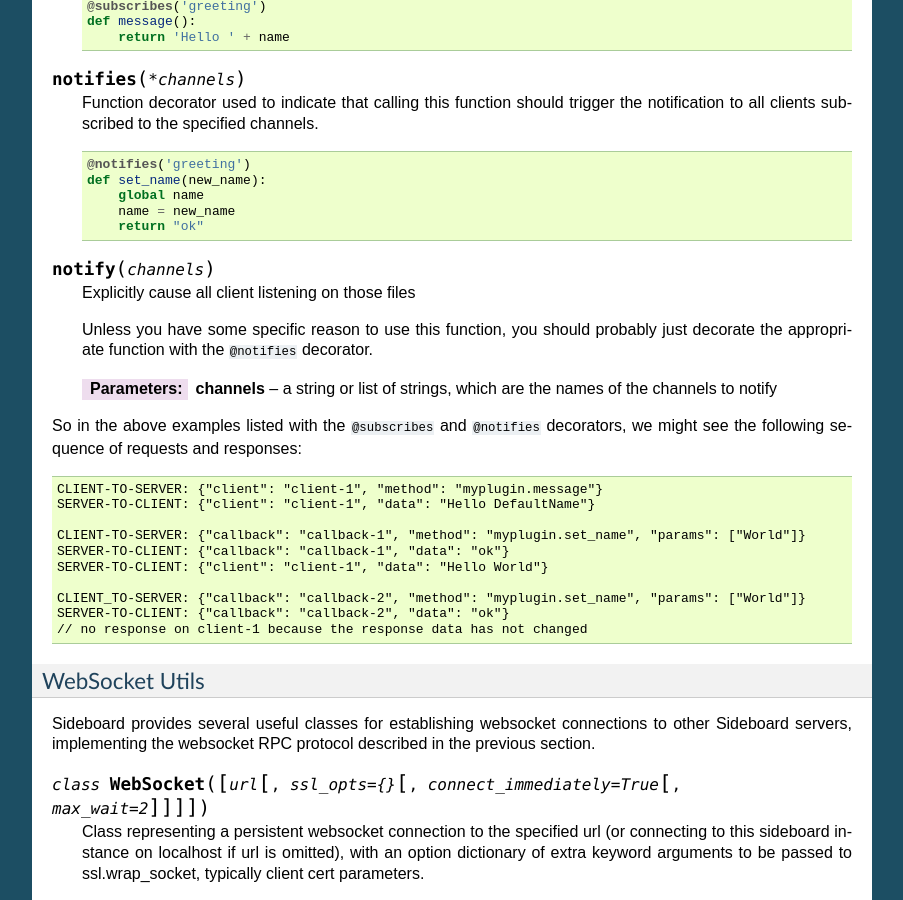
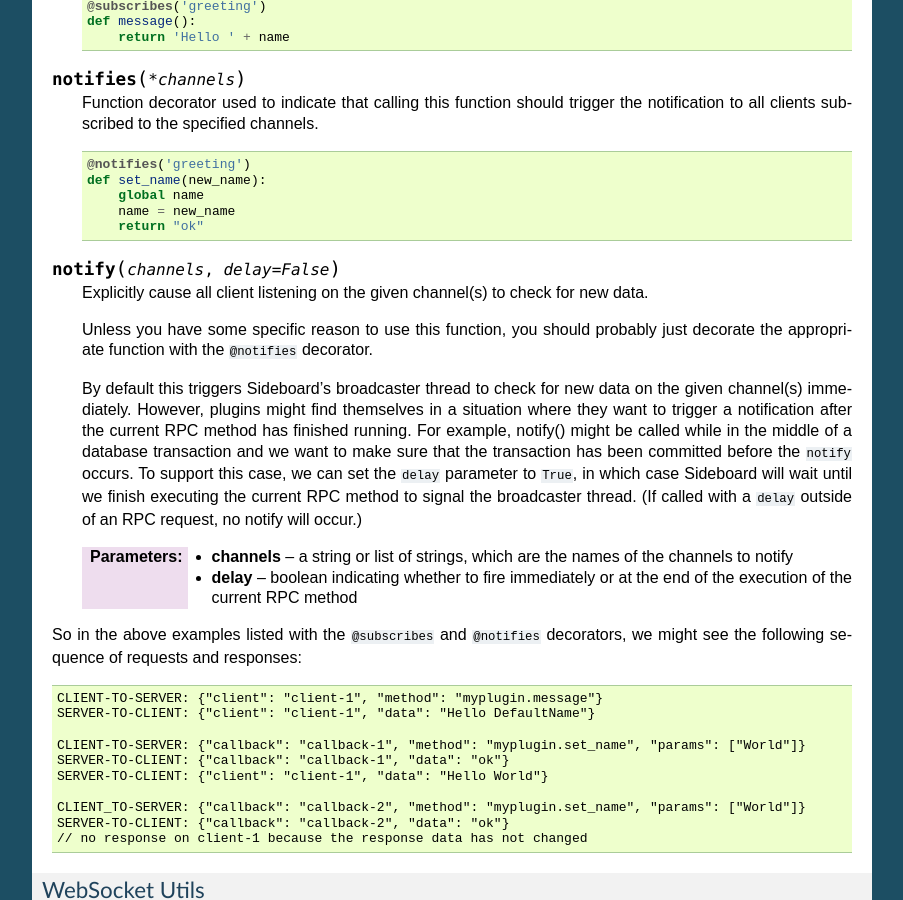
Before and after one commit to magfest/sideboard, a Sphinx documentation site: the page built from docs/source/index.rst, in a window 1280 px wide and 900 px high, scrolled down 12496 px. Shown: the whole window, without its empty margins (198-1101 px from the left). Built offline with Sphinx 7.4.7, drawn with Linux system fonts in a browser that asks for light colours; some of the changed text lies outside the part shown.

Commit message:
added documentation of new delay parameter to notify in our Sphinx docs

```diff
--- a/docs/source/index.rst
+++ b/docs/source/index.rst
@@ -701,13 +701,16 @@ When a function which has been declared to update those channels is called, the
             return "ok"
 
 
-.. function:: notify(channels)
+.. function:: notify(channels, delay=False)
 
-    Explicitly cause all client listening on those files
+    Explicitly cause all client listening on the given channel(s) to check for new data.
 
     Unless you have some specific reason to use this function, you should probably just decorate the appropriate function with the ``@notifies`` decorator.
 
+    By default this triggers Sideboard's broadcaster thread to check for new data on the given channel(s) immediately.  However, plugins might find themselves in a situation where they want to trigger a notification after the current RPC method has finished running.  For example, notify() might be called while in the middle of a database transaction and we want to make sure that the transaction has been committed before the ``notify`` occurs.  To support this case, we can set the ``delay`` parameter to ``True``, in which case Sideboard will wait until we finish executing the current RPC method to signal the broadcaster thread.  (If called with a ``delay`` outside of an RPC request, no notify will occur.)
+
     :param channels: a string or list of strings, which are the names of the channels to notify
+    :param delay: boolean indicating whether to fire immediately or at the end of the execution of the current RPC method
 
 
 So in the above examples listed with the ``@subscribes`` and ``@notifies`` decorators, we might see the following sequence of requests and responses:
```
Also changed, not shown: other parts of docs/source/index.rst (+2 -7 lines).
